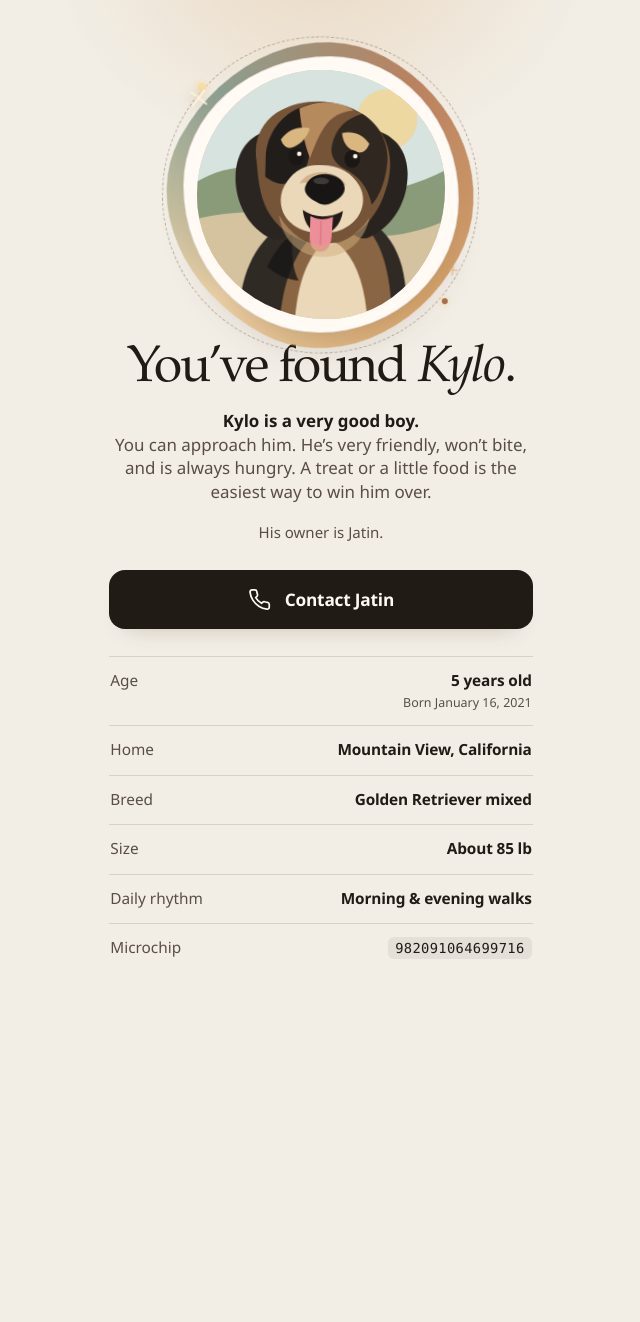
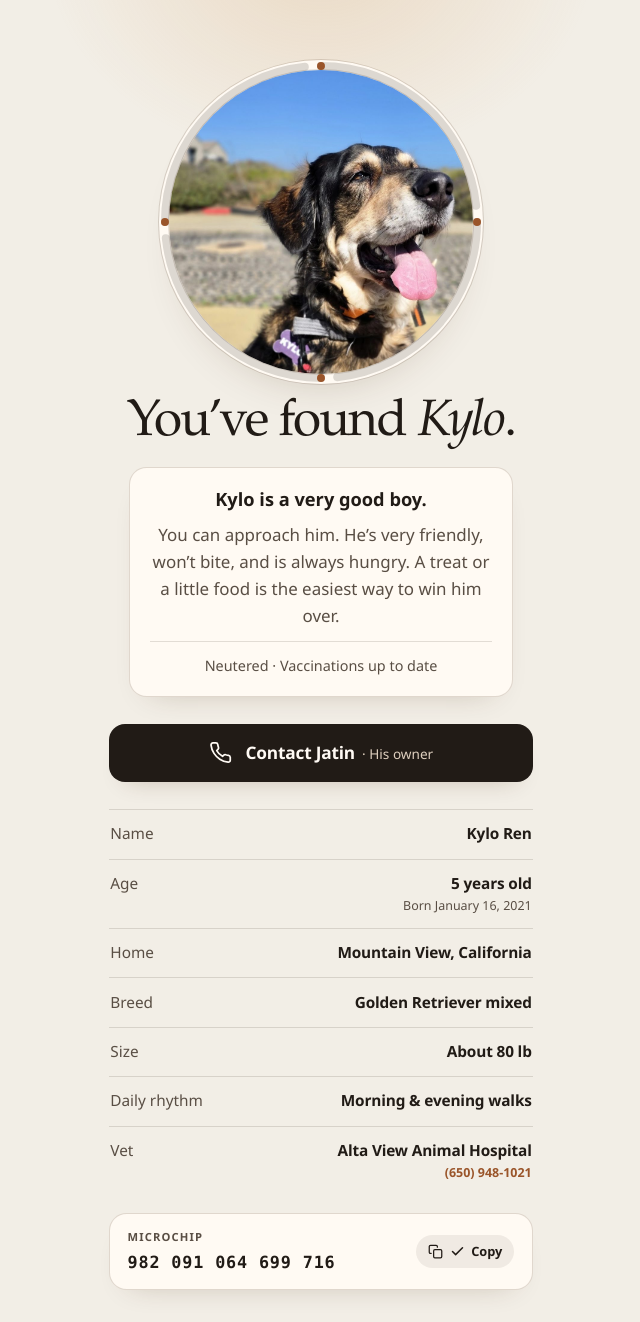
Before and after one commit to jatinkrmalik/j47.in, a Jekyll site: the page kylo/index.html, which Jekyll copies as it is, in a window 1280 px wide. Shown: the whole page, without its empty margins (319-959 px from the left). Built offline with Jekyll 4.4.1, drawn with Linux system fonts in a browser that asks for light colours; before the commit the page ends 1004 px from its top, so only the background shows below that.

Commit message:
Kylo page: real-photo slideshow, note card, microchip copy card

```diff
--- a/kylo/index.html
+++ b/kylo/index.html
@@ -565,67 +565,49 @@
     @media (forced-colors: active) {
       .portrait, .button { border: 2px solid ButtonText; }
     }
+
+    .slideshow-wrap { position: relative; width: min(76vw, 19rem); margin: .35rem auto 1.5rem; touch-action: pan-y; }
+    .slideshow { position: relative; width: min(76vw, 19rem); aspect-ratio: 1; margin: .35rem auto 1.5rem; border-radius: 50%; overflow: hidden; background: var(--frame); box-shadow: 0 0 0 1px var(--frame-line), 0 0 0 10px var(--frame), 0 0 0 11px var(--frame-line), 0 24px 46px -24px var(--shadow); }
+    .slideshow-wrap .slideshow { width: 100%; margin: 0; }
+    .slideshow .slide { position: absolute; inset: 0; width: 100%; height: 100%; object-fit: cover; opacity: 0; transition: opacity 1s ease; }
+    .slideshow .slide.is-active { opacity: 1; }
+    .ring { position: absolute; top: -14px; left: -14px; width: calc(100% + 28px); height: calc(100% + 28px); pointer-events: none; }
+    .ring-track { fill: none; stroke: var(--outline); stroke-width: 2.4; stroke-linecap: round; stroke-dasharray: 68.9 226.4; opacity: .55; }
+    .ring-prog { fill: none; stroke: var(--focus); stroke-width: 2.4; stroke-linecap: round; stroke-dasharray: 0 295.3; }
+
+    .note { margin: 1.15rem auto 0; max-width: 24rem; background: var(--frame); border: 1px solid var(--frame-line); border-radius: 1.1rem; padding: 1.05rem 1.25rem 1.2rem; box-shadow: 0 14px 30px -22px var(--shadow); line-height: 1.6; }
+    .note strong { display: block; font-size: 1.14rem; margin-bottom: .4rem; }
+    .note .note-body { display: block; }
+    .note-health { display: block; margin-top: .75rem; padding-top: .75rem; border-top: 1px solid var(--rule); font-size: .9rem; font-weight: 550; }
+
+    .fact-detail a { color: var(--focus); text-decoration: none; font-weight: 650; }
+
+    .actions .button { padding: .8rem .9rem; }
+    .button-text { display: flex; flex-direction: row; align-items: baseline; gap: .45rem; }
+    .button-sub { font-size: .85rem; font-weight: 550; color: var(--button-subtle); }
+
+    .chip-card { display: flex; align-items: center; justify-content: space-between; gap: 1rem; width: 100%; margin-top: 1.1rem; padding: .95rem 1.1rem; background: var(--frame); border: 1px solid var(--frame-line); border-radius: 1.1rem; box-shadow: 0 14px 30px -22px var(--shadow); cursor: pointer; font: inherit; color: var(--ink); text-align: left; }
+    .chip-card:active { background: var(--outline-fill); }
+    .chip-label { display: block; font-size: .7rem; font-weight: 700; letter-spacing: .1em; text-transform: uppercase; color: var(--soft-ink); margin-bottom: .3rem; }
+    .chip-number { display: block; font-family: ui-monospace, "SFMono-Regular", Menlo, Consolas, monospace; font-size: 1.05rem; font-weight: 600; letter-spacing: .05em; white-space: nowrap; }
+    .chip-action { display: flex; align-items: center; gap: .4rem; flex: none; padding: .45rem .75rem; border-radius: 999px; background: var(--chip); font-size: .8rem; font-weight: 650; }
+    .chip-action svg { width: 15px; height: 15px; }
+    .chip-action.is-copied { color: var(--focus); }
   </style>
 </head>
 <body>
   <main>
-    <div class="portrait" role="img" aria-label="Animated portrait of Kylo, a black and warm-brown Golden Retriever mix with cream eyebrows and muzzle">
-      <div class="portrait-orbit" aria-hidden="true"></div>
-      <div class="portrait-photo">
-      <svg viewBox="0 0 260 260" aria-hidden="true" focusable="false">
-        <title id="kylo-avatar-title">Animated portrait of Kylo</title>
-        <desc id="kylo-avatar-desc">Kylo is a black and warm-brown Golden Retriever mix with floppy ears, cream eyebrows and muzzle, and a pink tongue.</desc>
-        <rect width="260" height="260" fill="#d7e3df"/>
-        <circle cx="197" cy="54" r="31" fill="#f2d695" opacity=".82"/>
-        <path d="M0 119C41 94 81 100 119 117c40 18 82 17 141-13v75H0z" fill="#899b79"/>
-        <path d="M0 156c51-13 91-8 132 7 45 16 83 12 128-7v104H0z" fill="#d5c29e"/>
-        <g class="avatar-dog">
-          <path d="M46 260c1-44 15-78 43-96 18-12 36-17 54-16 41 2 67 30 72 72l5 40z" fill="#302a25"/>
-          <path d="M88 260c3-37 13-67 36-90 11-11 23-15 35-13 24 4 42 37 43 103z" fill="#8a6543"/>
-          <path d="M103 260c3-31 8-53 23-73 8-10 18-10 27 0 15 17 22 42 24 73z" fill="#ead8b8"/>
-          <path d="M75 205c7-14 15-25 26-34-2 20 0 36 6 48-12-1-23-6-32-14z" fill="#171717" opacity=".8"/>
-
-          <g class="avatar-head">
-            <path d="M76 68c-23 5-36 25-34 53 2 24 15 47 38 57 9 4 20-2 22-14l8-58c3-25-10-43-34-38z" fill="#2b2521"/>
-            <path class="avatar-ear-right" d="M183 66c23 6 36 26 32 54-3 24-17 45-40 55-9 3-19-4-20-16l-4-59c-1-25 9-40 32-34z" fill="#29231f"/>
-            <path d="M63 101c-4-20 2-39 19-51 15-10 34-14 52-12 25 2 47 14 58 35 9 17 8 37 2 55-7 23-24 46-48 52-29 7-57-7-71-31-8-14-10-31-12-48z" fill="#765438"/>
-            <path d="M72 96c0-24 14-44 36-53 17-7 35-5 49 2-22 4-35 14-38 30-3 14-2 34-16 43-10 7-22 4-31-3z" fill="#211d1b"/>
-            <path d="M169 49c20 12 30 33 26 56-2 14-6 26-14 36-4-18-14-29-29-36-9-4-15-13-13-23 3-18 14-28 30-33z" fill="#302721"/>
-            <path d="M105 45c10-5 24-8 36-6 8 1 14 3 19 7-13 1-22 7-29 17-6 9-10 21-14 32-5-12-9-26-12-50z" fill="#b58a5d"/>
-            <path d="M87 77c7-10 17-14 29-12-2 8-7 15-15 19-6 3-11 1-14-7z" fill="#d9b77e"/>
-            <path d="M149 69c11-3 21 1 28 10-3 8-8 11-15 8-8-3-12-9-13-18z" fill="#d9b77e"/>
-
-            <g class="avatar-eye">
-              <ellipse cx="103" cy="94" rx="8" ry="9" fill="#1a1715"/>
-              <circle cx="106" cy="91" r="2.3" fill="#fff9ea"/>
-            </g>
-            <g class="avatar-eye">
-              <ellipse cx="160" cy="95" rx="8" ry="9" fill="#1a1715"/>
-              <circle cx="163" cy="92" r="2.3" fill="#fff9ea"/>
-            </g>
-
-            <path d="M94 120c8-13 20-19 36-18 17 0 30 7 38 20 8 13 4 31-9 40-8 6-18 9-29 9-12 0-23-3-31-10-12-10-14-28-5-41z" fill="#ead8b8"/>
-            <path d="M107 121c5-8 13-12 23-12 11 0 20 5 25 13-5-2-10-2-15 0-6 3-13 3-19 0-5-2-9-2-14-1z" fill="#c39b70" opacity=".62"/>
-            <path d="M113 124c3-9 12-13 20-13 10 0 19 5 20 13 1 6-5 12-11 15-6 4-12 4-18 0-7-3-13-9-11-15z" fill="#171615"/>
-            <ellipse cx="129" cy="118" rx="8" ry="3.4" fill="#4b4946" opacity=".72"/>
-            <path d="M111 148c12 8 28 8 41 0-2 15-11 24-21 24-10 0-18-9-20-24z" fill="#241b19"/>
-            <g class="avatar-tongue">
-              <path d="M119 153c7 4 16 4 23 0l-1 22c-1 9-5 14-11 14-7 0-11-6-11-15z" fill="#ec8f99"/>
-              <path d="M130 158v24" fill="none" stroke="#d97583" stroke-width="1.8" stroke-linecap="round" opacity=".72"/>
-            </g>
-            <path d="M87 154c13 20 28 29 45 29 18 0 34-9 47-29-4 23-22 41-47 41-24 0-41-17-45-41z" fill="#d2ad7e" opacity=".5"/>
-          </g>
-
-        </g>
-      </svg>
-      </div>
-      <span class="portrait-sparkle one" aria-hidden="true"></span>
-      <span class="portrait-sparkle two" aria-hidden="true"></span>
+    <div class="slideshow-wrap"><div class="slideshow" role="img" aria-label="Photos of Kylo: smiling outdoors with his tongue out, sitting on his bed, a close-up of his face, and sitting on a beach">
+      <img class="slide is-active" src="photo-smile.jpg" alt="">
+      <img class="slide" src="photo-sitting.jpg" alt="" style="object-position: 50% 30%">
+      <img class="slide" src="photo-closeup.jpg" alt="">
+      <img class="slide" src="photo-beach.jpg" alt="">
+    </div>
+    <svg class="ring" viewBox="0 0 100 100" aria-hidden="true"><circle class="ring-track" cx="50" cy="50" r="47" transform="rotate(-90 50 50)"/><circle class="ring-prog" cx="50" cy="50" r="47" transform="rotate(-90 50 50)"/><circle class="ring-track" cx="50" cy="50" r="47" transform="rotate(0 50 50)"/><circle class="ring-prog" cx="50" cy="50" r="47" transform="rotate(0 50 50)"/><circle class="ring-track" cx="50" cy="50" r="47" transform="rotate(90 50 50)"/><circle class="ring-prog" cx="50" cy="50" r="47" transform="rotate(90 50 50)"/><circle class="ring-track" cx="50" cy="50" r="47" transform="rotate(180 50 50)"/><circle class="ring-prog" cx="50" cy="50" r="47" transform="rotate(180 50 50)"/></svg>
     </div>
 
     <h1>You’ve found <em>Kylo</em>.</h1>
-    <p class="note"><strong>Kylo is a very good boy.</strong><br>You can approach him. He’s very friendly, won’t bite, and is always hungry. A treat or a little food is the easiest way to win him over.</p>
-    <p class="owner-details">His owner is Jatin.</p>
+    <p class="note"><strong>Kylo is a very good boy.</strong><span class="note-body">You can approach him. He’s very friendly, won’t bite, and is always hungry. A treat or a little food is the easiest way to win him over.</span><span class="note-health">Neutered &middot; Vaccinations up to date</span></p>
 
     <div class="actions" aria-label="Contact Kylo’s owner">
       <button type="button" class="button contact" id="contact-open" aria-haspopup="dialog">
@@ -633,12 +615,16 @@
           <svg viewBox="0 0 24 24" aria-hidden="true" fill="none" stroke="currentColor" stroke-width="1.8" stroke-linecap="round" stroke-linejoin="round">
             <path d="M22 16.9v3a2 2 0 0 1-2.2 2 19.8 19.8 0 0 1-8.6-3.1 19.5 19.5 0 0 1-6-6A19.8 19.8 0 0 1 2.1 4.2 2 2 0 0 1 4.1 2h3a2 2 0 0 1 2 1.7c.1 1 .4 1.9.7 2.8a2 2 0 0 1-.5 2.1L8 9.9a16 16 0 0 0 6 6l1.3-1.3a2 2 0 0 1 2.1-.4c.9.3 1.8.6 2.8.7a2 2 0 0 1 1.7 2z"/>
           </svg>
-          <span class="button-title">Contact Jatin</span>
+          <span class="button-text"><span class="button-title">Contact Jatin</span><span class="button-sub">&middot; His owner</span></span>
         </span>
       </button>
     </div>
 
     <dl class="facts" aria-label="A few facts about Kylo">
+      <div>
+        <dt>Name</dt>
+        <dd>Kylo Ren</dd>
+      </div>
       <div>
         <dt>Age</dt>
         <dd><span id="kylo-age">5 years old</span><span class="fact-detail">Born January 16, 2021</span></dd>
@@ -653,17 +639,29 @@
       </div>
       <div>
         <dt>Size</dt>
-        <dd>About 85 lb</dd>
+        <dd>About 80 lb</dd>
       </div>
       <div>
         <dt>Daily rhythm</dt>
         <dd>Morning &amp; evening walks</dd>
       </div>
       <div>
-        <dt>Microchip</dt>
-        <dd><span class="microchip">982091064699716</span></dd>
+        <dt>Vet</dt>
+        <dd>Alta View Animal Hospital<span class="fact-detail"><a href="tel:+16509481021">(650) 948-1021</a></span></dd>
       </div>
     </dl>
+
+    <button type="button" class="chip-card" id="chip-copy" data-chip="982091064699716" aria-label="Copy Kylo's microchip number">
+      <span class="chip-meta">
+        <span class="chip-label">Microchip</span>
+        <span class="chip-number">982 091 064 699 716</span>
+      </span>
+      <span class="chip-action">
+        <svg id="chip-icon-copy" viewBox="0 0 24 24" fill="none" stroke="currentColor" stroke-width="2" stroke-linecap="round" stroke-linejoin="round" aria-hidden="true"><rect x="9" y="9" width="13" height="13" rx="2"/><path d="M5 15H4a2 2 0 0 1-2-2V4a2 2 0 0 1 2-2h9a2 2 0 0 1 2 2v1"/></svg>
+        <svg id="chip-icon-check" viewBox="0 0 24 24" fill="none" stroke="currentColor" stroke-width="2.4" stroke-linecap="round" stroke-linejoin="round" aria-hidden="true" hidden><path d="M20 6L9 17l-5-5"/></svg>
+        <span id="chip-action-text">Copy</span>
+      </span>
+    </button>
   </main>
   <div class="contact-overlay" id="contact-overlay" hidden>
     <div class="contact-card" role="dialog" aria-modal="true" aria-label="Contact Jatin">
@@ -716,5 +714,90 @@
       });
     }());
   </script>
+<script>
+(function () {
+  var slides = document.querySelectorAll('.slideshow .slide');
+  var progs = document.querySelectorAll('.ring-prog');
+  var C = 295.3, SEG = 68.9, DUR = 5000;
+  var idx = 0, start = null, lastNav = 0;
+  var reduce = window.matchMedia('(prefers-reduced-motion: reduce)').matches;
+  function render(frac) {
+    for (var j = 0; j < progs.length; j++) {
+      var v = j < idx ? SEG : (j === idx ? SEG * frac : 0);
+      progs[j].setAttribute('stroke-dasharray', v.toFixed(1) + ' ' + C);
+    }
+  }
+  function go(n, now) {
+    if (now - lastNav < 350) return;
+    lastNav = now;
+    slides[idx].classList.remove('is-active');
+    idx = ((n % slides.length) + slides.length) % slides.length;
+    slides[idx].classList.add('is-active');
+    start = now;
+    render(0);
+  }
+  function tick(now) {
+    if (start === null) start = now;
+    var f = (now - start) / DUR;
+    if (f >= 1) { go(idx + 1, now); }
+    else render(f);
+    requestAnimationFrame(tick);
+  }
+  if (slides.length > 1) {
+    if (reduce) { render(1); }
+    else requestAnimationFrame(tick);
+    var wrap = document.querySelector('.slideshow-wrap');
+    var x0 = null;
+    wrap.addEventListener('touchstart', function (e) { x0 = e.changedTouches[0].clientX; }, { passive: true });
+    wrap.addEventListener('touchend', function (e) {
+      if (x0 === null) return;
+      var dx = e.changedTouches[0].clientX - x0;
+      if (Math.abs(dx) > 40) go(idx + (dx < 0 ? 1 : -1), performance.now());
+      x0 = null;
+    }, { passive: true });
+    var px = null;
+    wrap.addEventListener('pointerdown', function (e) { px = e.clientX; });
+    wrap.addEventListener('pointerup', function (e) {
+      if (px === null) return;
+      var dx = e.clientX - px;
+      if (Math.abs(dx) > 40) go(idx + (dx < 0 ? 1 : -1), performance.now());
+      px = null;
+    });
+  }
+  var chip = document.getElementById('chip-copy');
+  if (chip) {
+    var action = chip.querySelector('.chip-action');
+    var text = document.getElementById('chip-action-text');
+    var iconCopy = document.getElementById('chip-icon-copy');
+    var iconCheck = document.getElementById('chip-icon-check');
+    chip.addEventListener('click', function () {
+      var num = chip.dataset.chip;
+      function done() {
+        text.textContent = 'Copied';
+        iconCopy.hidden = true;
+        iconCheck.hidden = false;
+        action.classList.add('is-copied');
+        setTimeout(function () {
+          text.textContent = 'Copy';
+          iconCopy.hidden = false;
+          iconCheck.hidden = true;
+          action.classList.remove('is-copied');
+        }, 2000);
+      }
+      if (navigator.clipboard && navigator.clipboard.writeText) {
+        navigator.clipboard.writeText(num).then(done, done);
+      } else {
+        var ta = document.createElement('textarea');
+        ta.value = num;
+        document.body.appendChild(ta);
+        ta.select();
+        try { document.execCommand('copy'); } catch (e) {}
+        document.body.removeChild(ta);
+        done();
+      }
+    });
+  }
+})();
+</script>
 </body>
 </html>
```
Also changed, not shown: kylo/photo-beach.jpg (added), kylo/photo-closeup.jpg (added), kylo/photo-sitting.jpg (added), kylo/photo-smile.jpg (added).
